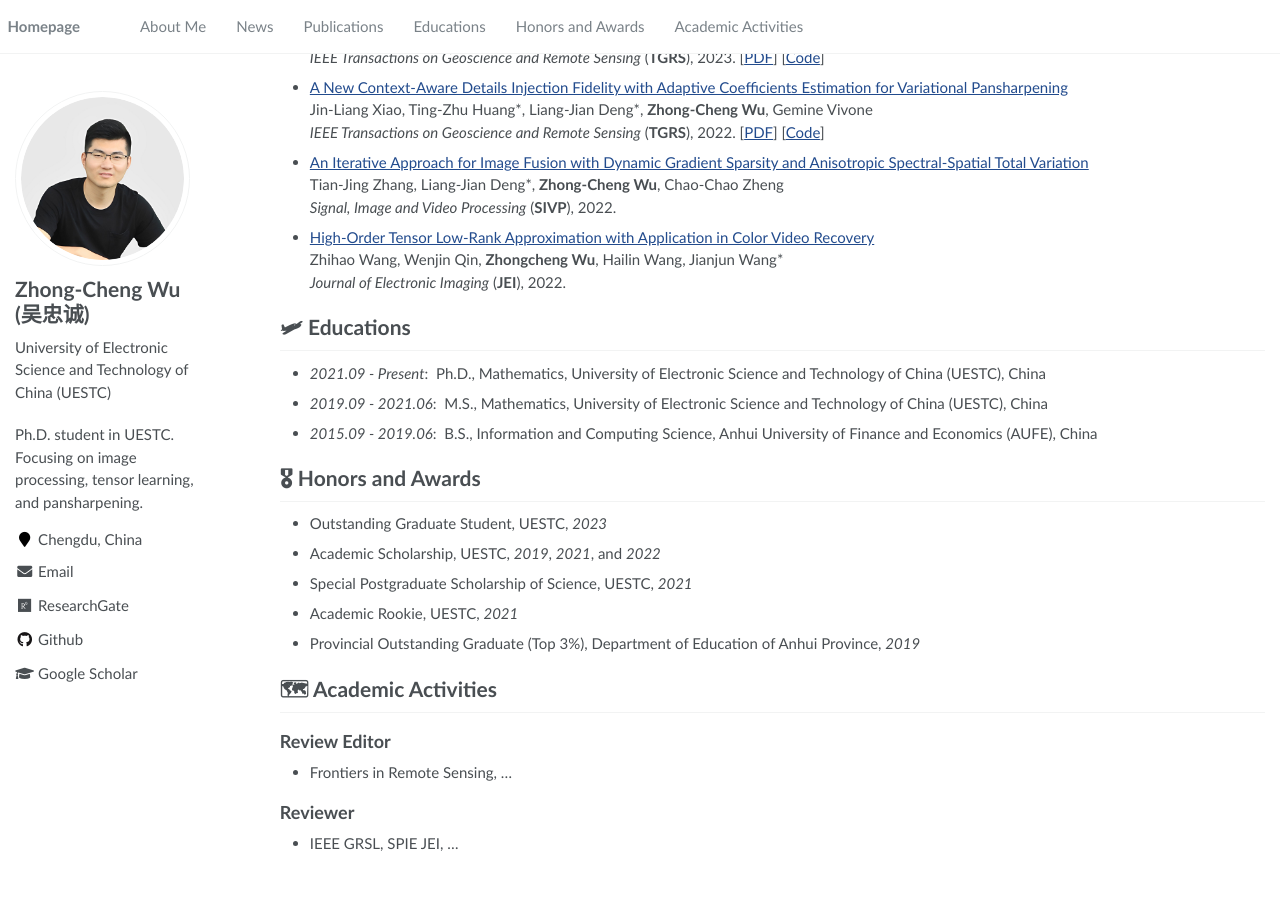
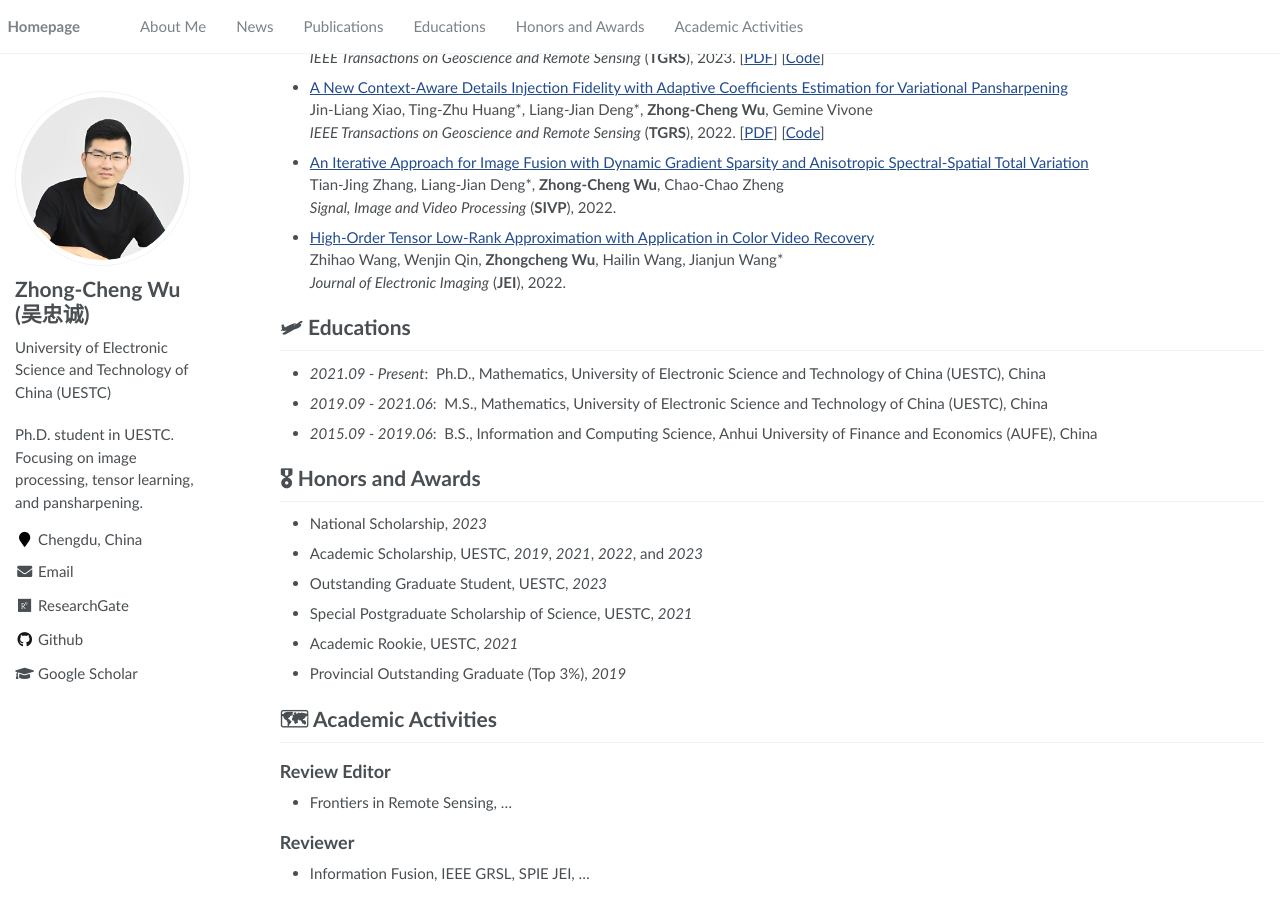
Before and after one commit to zhongchengwu/zhongchengwu.github.io, a Jekyll site: the page built from _pages/about.md, in a window 1280 px wide and 900 px high, scrolled down 1405 px. Built offline with Jekyll 4.4.1, drawn with Linux system fonts in a browser that asks for light colours; before the commit the page ends 2275 px from its top, so only the background shows below that.

Commit message:
Update about.md

```diff
--- a/_pages/about.md
+++ b/_pages/about.md
@@ -125,11 +125,12 @@ E-mail: <wuzhch97@163.com> &emsp;
 - *2015.09 - 2019.06*: &nbsp;B.S., Information and Computing Science, Anhui University of Finance and Economics (AUFE), China
 
 # 🎖 Honors and Awards
+- National Scholarship, *2023*
+- Academic Scholarship, UESTC, *2019*, *2021*, *2022*, and *2023*
 - Outstanding Graduate Student, UESTC, *2023*
-- Academic Scholarship, UESTC, *2019*, *2021*, and *2022*
 - Special Postgraduate Scholarship of Science, UESTC, *2021*
 - Academic Rookie, UESTC, *2021*
-- Provincial Outstanding Graduate (Top 3%), Department of Education of Anhui Province, *2019*
+- Provincial Outstanding Graduate (Top 3%), *2019*
 
 # 🗺 Academic Activities
 
@@ -137,4 +138,4 @@ E-mail: <wuzhch97@163.com> &emsp;
 - Frontiers in Remote Sensing, ...
 
 ## Reviewer
-- IEEE GRSL, SPIE JEI, ...
+- Information Fusion, IEEE GRSL, SPIE JEI, ...
```
